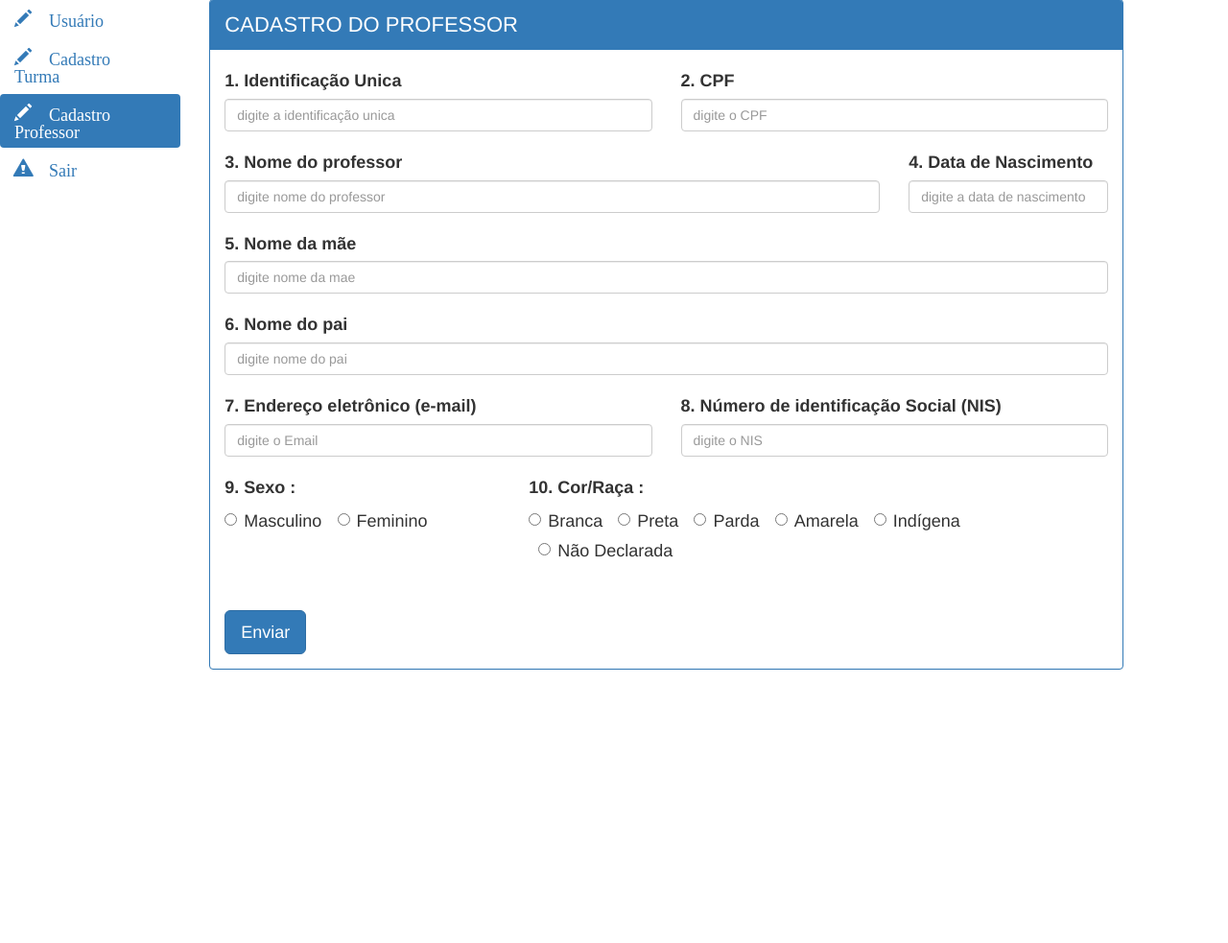
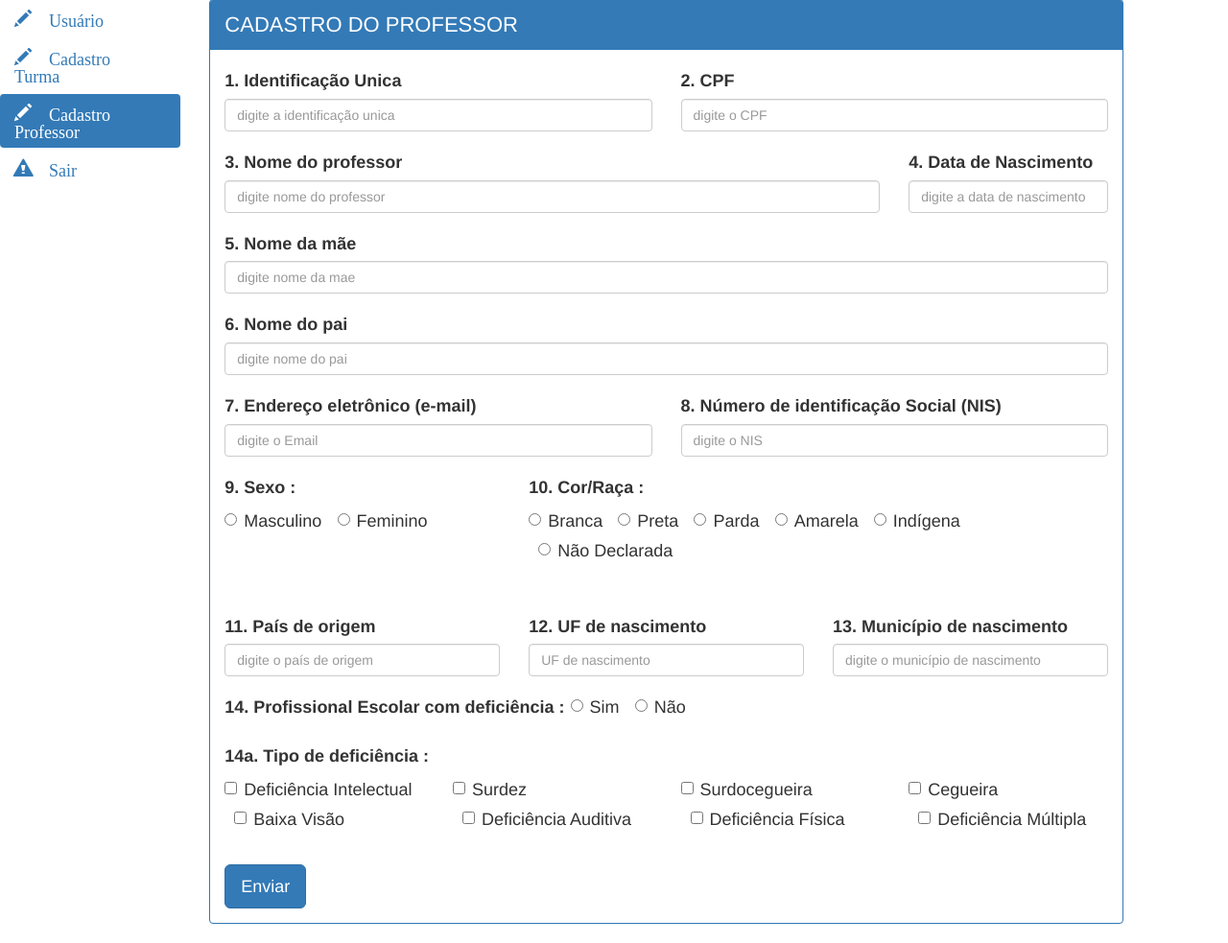
Before and after one commit to Jayce90/educare, a PHP site: page /perfil_semed/index_semed.php in a window 1280 px wide, after a click on "Cadastro Professor". Shown: the part 306-1289 px from the top of the page at 96% size. Before the commit the page ends 1004 px from the top, so only its background shows below. Run offline with PHP 8.4, Linux system fonts and the light colour scheme.

Commit message:
## 10 - Alteração no cadastro aluno, turma e professor (Jayce)

```diff
--- a/perfil_semed/index_semed.php
+++ b/perfil_semed/index_semed.php
@@ -384,9 +384,83 @@
                                                     <input type="radio" name="cad_raca_professor" id="inputRacaProfessor" value="naodeclarada"> Não Declarada
                                                 </label>
                                             </div>
-
                                         </div>
                                     </div><br>
+
+
+                                    <div class="row">
+                                        <div class="col-md-4">
+                                            <div class="form-group">
+                                                <label for="inputPaisorigemProfessor">11. País de origem</label>
+                                                <input type="text" name="cad_paisorigem_professor" class="form-control" id="inputPaisorigemProfessor" placeholder="digite o país de origem">
+                                            </div>
+                                        </div>
+                                        <div class="col-md-4">
+                                            <div class="form-group">
+                                                <label for="inputUfdenascimentoProfessor">12. UF de nascimento</label>
+                                                <input type="text" name="cad_ufnasci_Professor" class="form-control" id="inputUfdenascimentoProfessor" placeholder="UF de nascimento">
+                                            </div>
+                                        </div>
+                                        <div class="col-md-4">
+                                            <div class="form-group">
+                                                <label for="inputMunidenascimentoProfessor">13. Município de nascimento</label>
+                                                <input type="text" name="cad_muninasci_Professor" class="form-control" id="inputMunidenascimentoProfessor" placeholder="digite o município de nascimento">
+                                            </div>
+                                        </div>
+                                    </div>
+
+                                    <div class="form-group">
+                                        <label for="inputNecessidadeEspecialProfessor">14. Profissional Escolar com deficiência :</label>
+
+                                        <label class="radio-inline">
+                                            <input type="radio" name="cad_deficiencia_professor" id="inputNecessidadeEspecialProfessor" value="sim"> Sim
+                                        </label>
+                                        <label class="radio-inline">
+                                            <input type="radio" name="cad_deficiencia_professor" id="inputNecessidadeEspecialProfessor" value="nao"> Não
+                                        </label>
+                                    </div>
+
+                                    <label for="inputTipoDeficienciaProfessor">14a. Tipo de deficiência :</label><br>
+
+                                    <div class="row">
+                                        <div class="col-md-3">
+                                            <label class="checkbox-inline">
+                                                <input type="checkbox" name="cad_tipo_deficiencia_professor[]" id="inputTipoDeficienciaProfessor" value="deficienciaintelectual"> Deficiência Intelectual
+                                            </label>
+                                            <label class="checkbox-inline">
+                                                <input type="checkbox" name="cad_tipo_deficiencia_professor[]" id="inputTipoDeficienciaProfessor" value="baixavisao"> Baixa Visão
+                                            </label>
+                                        </div>
+                                        <div class="col-md-3">
+                                            <label class="checkbox-inline">
+                                                <input type="checkbox" name="cad_tipo_deficiencia_professor[]" id="inputTipoDeficienciaProfessor" value="surdez"> Surdez
+                                            </label>
+                                            <label class="checkbox-inline">
+                                                <input type="checkbox" name="cad_tipo_deficiencia_professor[]" id="inputTipoDeficienciaProfessor" value="deficienciaauditiva"> Deficiência Auditiva
+                                            </label>
+                                        </div>
+                                        <div class="col-md-3">
+                                            <label class="checkbox-inline">
+                                                <input type="checkbox" name="cad_tipo_deficiencia_professor[]" id="inputTipoDeficienciaProfessor" value="surdocegueira"> Surdocegueira
+                                            </label>
+                                            <label class="checkbox-inline">
+                                                <input type="checkbox" name="cad_tipo_deficiencia_professor[]" id="inputTipoDeficienciaProfessor" value="deficienciafisica"> Deficiência Física
+                                            </label>
+                                        </div>
+                                        <div class="col-md-3">
+                                            <label class="checkbox-inline">
+                                                <input type="checkbox" name="cad_tipo_deficiencia_professor[]" id="inputTipoDeficienciaProfessor" value="cegueira"> Cegueira
+                                            </label>
+                                            <label class="checkbox-inline">
+                                                <input type="checkbox" name="cad_tipo_deficiencia_professor[]" id="inputTipoDeficienciaProfessor" value="deficienciamultipla"> Deficiência Múltipla
+                                            </label>
+                                        </div>
+                                    </div><br>
+
+
+
+
+
 
 
 
```
Also changed, not shown: perfil_secretaria/index_secretaria.php (+7 -7 lines).
